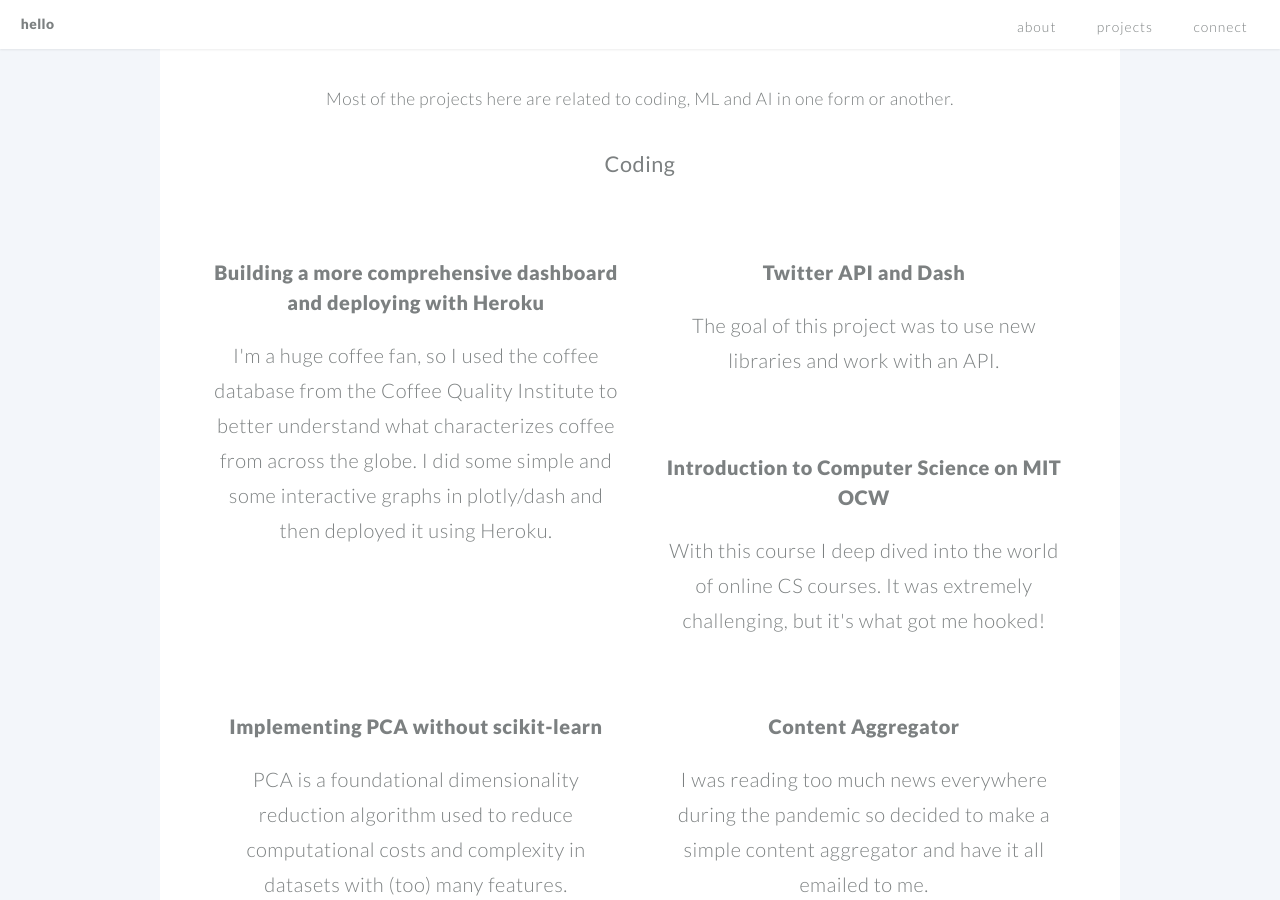
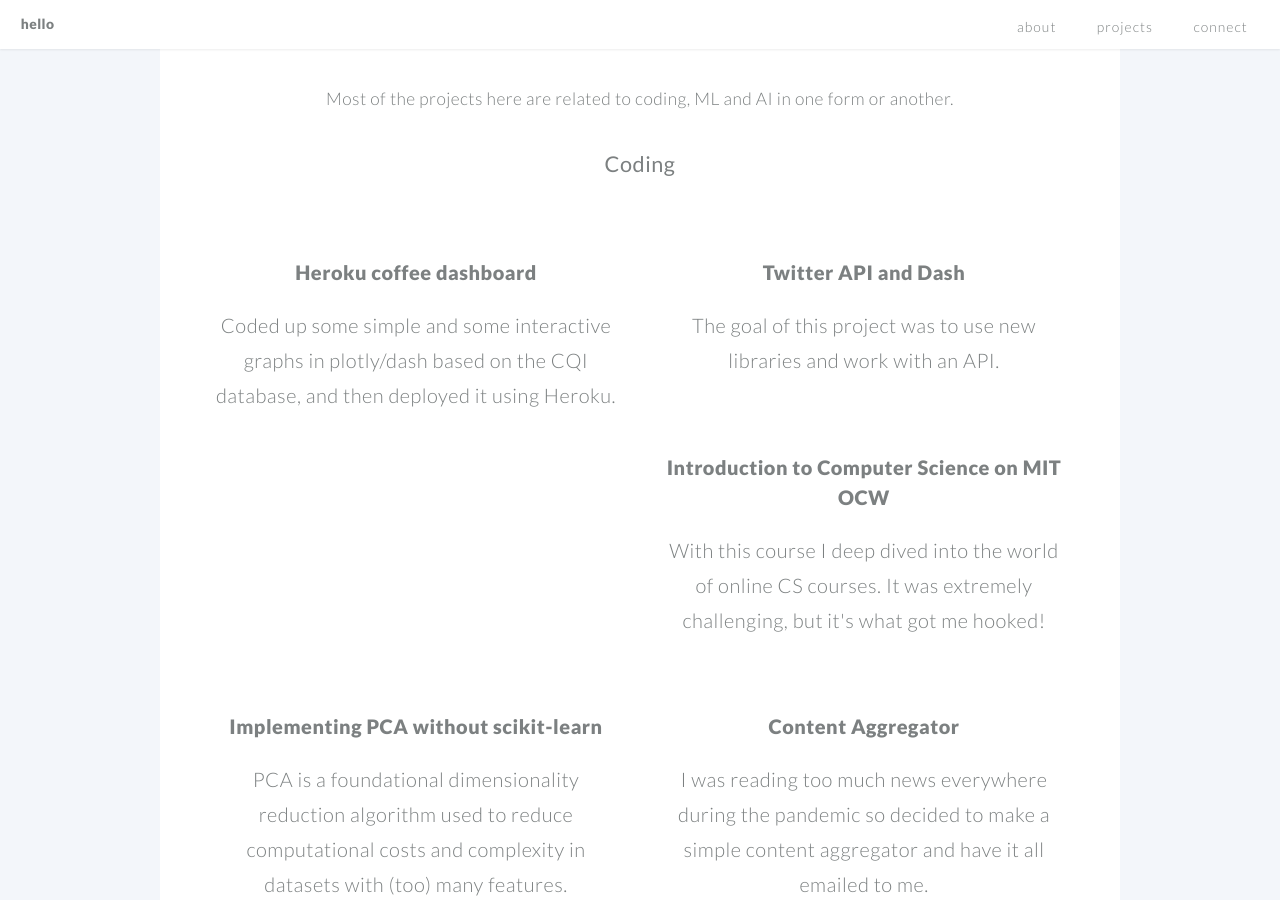
Before and after one commit to KhanyaI/KhanyaI.github.io, a Jekyll site: the page built from index.md, in a window 1280 px wide and 900 px high, scrolled down 1677 px. Built offline with Jekyll 4.4.1, drawn with Linux system fonts in a browser that asks for light colours.

Commit message:
another example

```diff
--- a/_includes/example6.html
+++ b/_includes/example6.html
@@ -1,3 +1,3 @@
-<h1><a href="https://github.com/KhanyaI/coffee-dashboard"> Building a more comprehensive dashboard and deploying with Heroku </a></h1>
+<h1><a href="https://github.com/KhanyaI/coffee-dashboard"> Heroku coffee dashboard </a></h1>
 <h2><h2>
-<p> I'm a huge coffee fan, so I used the coffee database from the Coffee Quality Institute to better understand what characterizes coffee from across the globe. I did some simple and some interactive graphs in plotly/dash and then deployed it using Heroku. </p>
+<p> Coded up some simple and some interactive graphs in plotly/dash based on the CQI database, and then deployed it using Heroku. </p>
```
